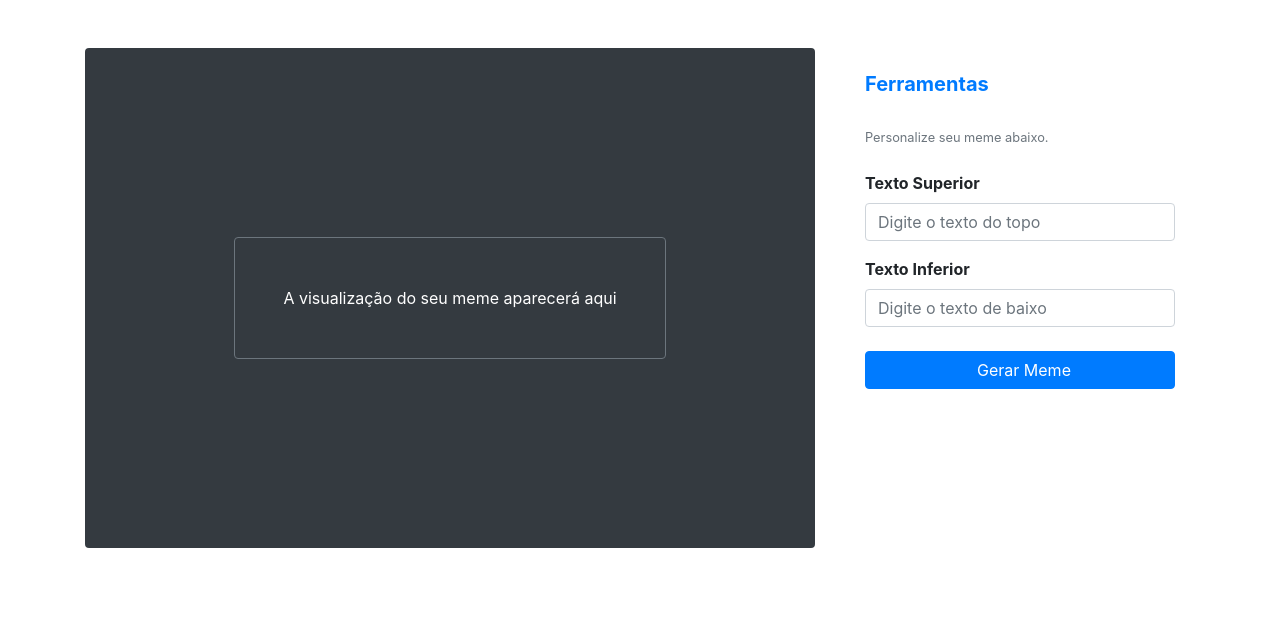
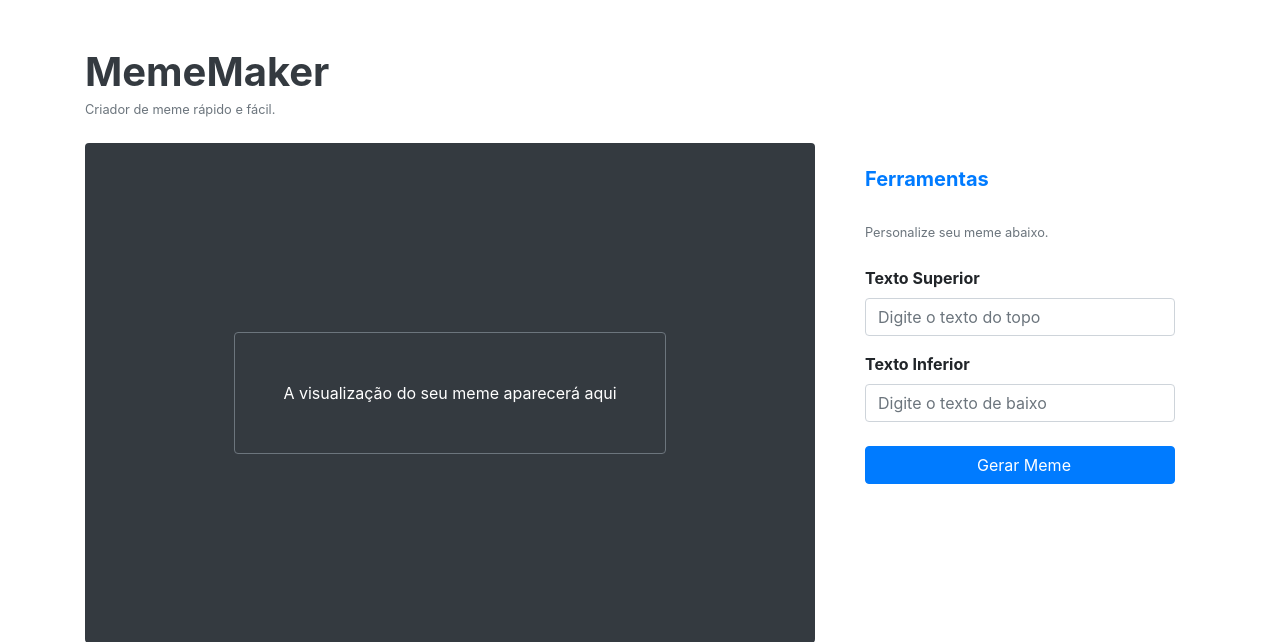
Before and after one commit to Icarolhl/MemeMaker, a Django app: page / in a window 1280 px wide. Shown: the part 56-698 px from the top of the page. Run offline with Django 5.2, Linux system fonts and the light colour scheme; some libraries are stand-ins or nearby versions.

Commit message:
Update _home.html

```diff
--- a/src/templates/partials/_home.html
+++ b/src/templates/partials/_home.html
@@ -1,4 +1,9 @@
 <div class="meme-editor-container py-4">
+    <div class="header-section mb-4">
+        <h1 class="display-5 font-weight-bold text-dark mb-1">MemeMaker</h1>
+        <p class="lead text-muted small">Criador de meme rápido e fácil.</p>
+    </div>
+
     <div class="row">
         <!-- Área de Visualização (Preview) -->
         <div class="col-lg-8">
```
